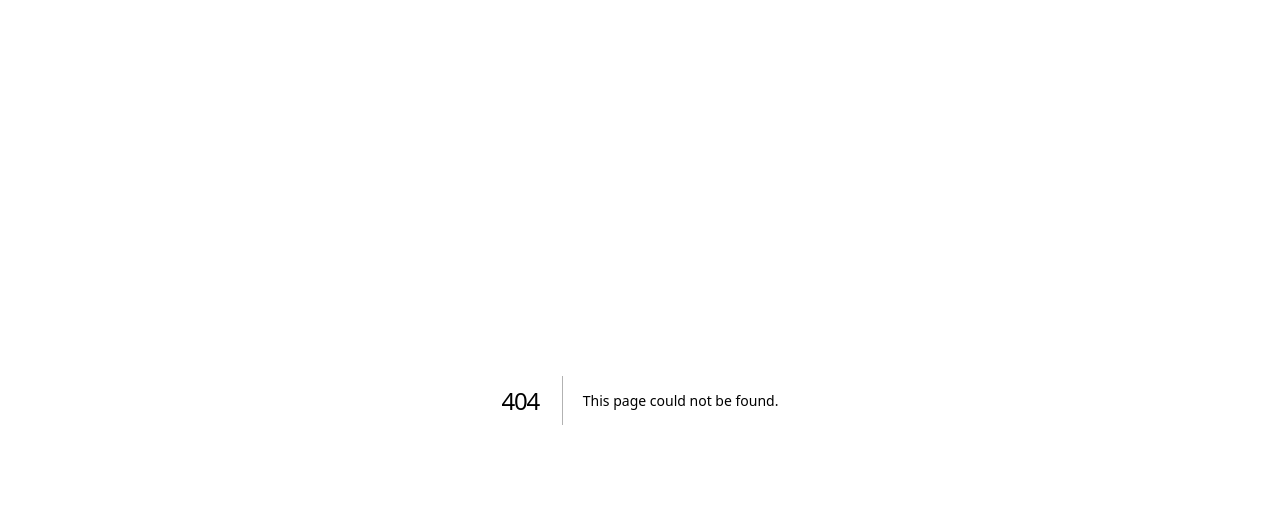
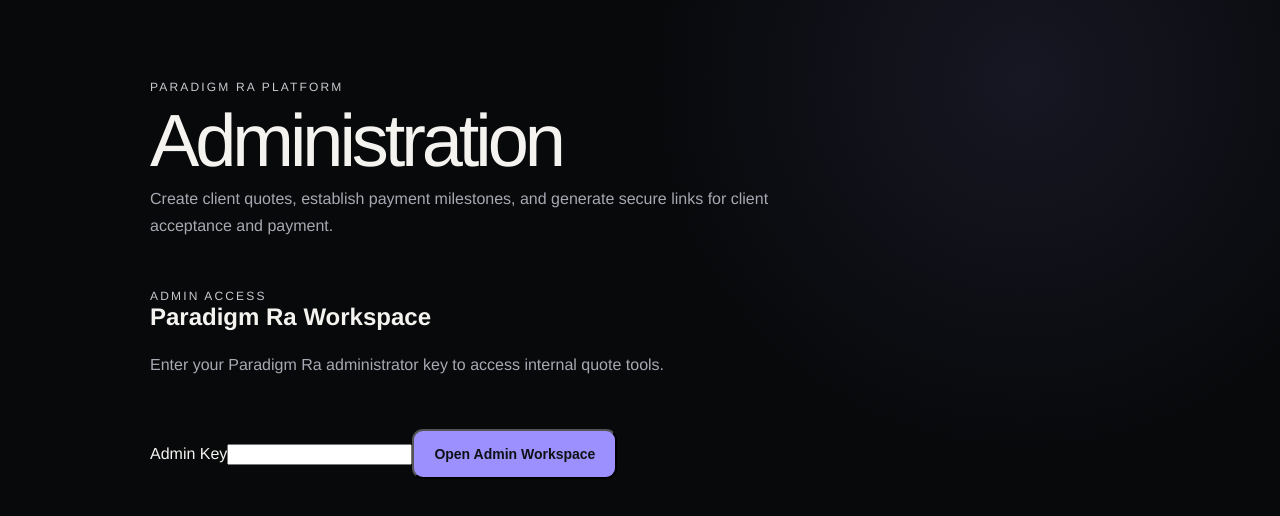
Before and after one commit to jobowie/paradigm-ra, a Next.js app: page /admin in a window 1280 px wide. Before the commit this address had no page. Shown: the top 516 px of the page. Built offline with nearby package versions, Linux system fonts and the light colour scheme.

Commit message:
add authenticated admin quote workspace

```diff
--- /dev/null
+++ b/src/app/admin/page.tsx
@@ -0,0 +1,30 @@
+import {
+  AdminWorkspace,
+} from "@/components/AdminWorkspace";
+
+
+export default function AdminPage() {
+  return (
+    <main className="admin-page">
+      <div className="shell admin-shell">
+        <p className="kicker">
+          PARADIGM RA PLATFORM
+        </p>
+
+        <h1>
+          Administration
+        </h1>
+
+        <p className="admin-intro">
+          Create client quotes,
+          establish payment milestones,
+          and generate secure links
+          for client acceptance
+          and payment.
+        </p>
+
+        <AdminWorkspace />
+      </div>
+    </main>
+  );
+}
--- a/src/components/AdminQuoteForm.tsx
+++ b/src/components/AdminQuoteForm.tsx
@@ -28,9 +28,13 @@
     .slice(0, 10);
 }
 
-export function AdminQuoteForm() {
-  const [adminKey, setAdminKey] =
-    useState("");
+interface AdminQuoteFormProps {
+  adminKey: string;
+}
+
+export function AdminQuoteForm({
+  adminKey,
+}: AdminQuoteFormProps) {
 
   const [clientName, setClientName] =
     useState(
@@ -172,20 +176,6 @@
       onSubmit={handleSubmit}
     >
       <div className="admin-form-grid">
-        <label>
-          <span>Admin Key</span>
-          <input
-            type="password"
-            required
-            value={adminKey}
-            onChange={(event) =>
-              setAdminKey(
-                event.target.value,
-              )
-            }
-          />
-        </label>
-
         <label>
           <span>Client</span>
           <input
--- /dev/null
+++ b/src/components/AdminWorkspace.tsx
@@ -0,0 +1,276 @@
+"use client";
+
+import {
+  FormEvent,
+  useEffect,
+  useState,
+} from "react";
+
+import {
+  AdminQuoteForm,
+} from "@/components/AdminQuoteForm";
+
+
+const PLATFORM_API =
+  "https://ra-platform-api.onrender.com";
+
+const SESSION_KEY =
+  "paradigm_ra_admin_key";
+
+
+async function verifyAdminKey(
+  adminKey: string,
+): Promise<boolean> {
+  const response = await fetch(
+    `${PLATFORM_API}/admin/quotes/verify`,
+    {
+      method: "POST",
+      headers: {
+        "X-RA-Admin-Key":
+          adminKey,
+      },
+      cache: "no-store",
+    },
+  );
+
+  return response.ok;
+}
+
+
+export function AdminWorkspace() {
+  const [adminKey, setAdminKey] =
+    useState("");
+
+  const [unlocked, setUnlocked] =
+    useState(false);
+
+  const [ready, setReady] =
+    useState(false);
+
+  const [verifying, setVerifying] =
+    useState(false);
+
+  const [error, setError] =
+    useState("");
+
+
+  useEffect(() => {
+    let active = true;
+
+    async function restoreSession() {
+      const saved =
+        sessionStorage.getItem(
+          SESSION_KEY,
+        );
+
+      if (!saved) {
+        if (active) {
+          setReady(true);
+        }
+
+        return;
+      }
+
+      try {
+        const valid =
+          await verifyAdminKey(
+            saved,
+          );
+
+        if (!active) {
+          return;
+        }
+
+        if (valid) {
+          setAdminKey(saved);
+          setUnlocked(true);
+        } else {
+          sessionStorage.removeItem(
+            SESSION_KEY,
+          );
+        }
+
+      } catch {
+        if (active) {
+          sessionStorage.removeItem(
+            SESSION_KEY,
+          );
+        }
+
+      } finally {
+        if (active) {
+          setReady(true);
+        }
+      }
+    }
+
+    restoreSession();
+
+    return () => {
+      active = false;
+    };
+  }, []);
+
+
+  async function handleUnlock(
+    event: FormEvent<HTMLFormElement>,
+  ) {
+    event.preventDefault();
+
+    const trimmed =
+      adminKey.trim();
+
+    if (!trimmed) {
+      return;
+    }
+
+    setVerifying(true);
+    setError("");
+
+    try {
+      const valid =
+        await verifyAdminKey(
+          trimmed,
+        );
+
+      if (!valid) {
+        sessionStorage.removeItem(
+          SESSION_KEY,
+        );
+
+        setUnlocked(false);
+
+        setError(
+          "Invalid administrator key.",
+        );
+
+        return;
+      }
+
+      sessionStorage.setItem(
+        SESSION_KEY,
+        trimmed,
+      );
+
+      setAdminKey(trimmed);
+      setUnlocked(true);
+
+    } catch {
+      setError(
+        "Unable to verify administrator access.",
+      );
+
+    } finally {
+      setVerifying(false);
+    }
+  }
+
+
+  function handleLock() {
+    sessionStorage.removeItem(
+      SESSION_KEY,
+    );
+
+    setAdminKey("");
+    setUnlocked(false);
+    setError("");
+  }
+
+
+  if (!ready) {
+    return (
+      <p className="admin-intro">
+        Verifying admin session…
+      </p>
+    );
+  }
+
+
+  if (!unlocked) {
+    return (
+      <div className="admin-access">
+        <p className="kicker">
+          ADMIN ACCESS
+        </p>
+
+        <h2>
+          Paradigm Ra Workspace
+        </h2>
+
+        <p className="admin-intro">
+          Enter your Paradigm Ra
+          administrator key to access
+          internal quote tools.
+        </p>
+
+        <form
+          className="admin-access-form"
+          onSubmit={handleUnlock}
+        >
+          <label>
+            <span>
+              Admin Key
+            </span>
+
+            <input
+              type="password"
+              autoComplete="off"
+              required
+              value={adminKey}
+              onChange={(event) =>
+                setAdminKey(
+                  event.target.value,
+                )
+              }
+            />
+          </label>
+
+          <button
+            className="button button-primary"
+            type="submit"
+            disabled={verifying}
+          >
+            {verifying
+              ? "Verifying…"
+              : "Open Admin Workspace"}
+          </button>
+
+          {error ? (
+            <p className="quote-error">
+              {error}
+            </p>
+          ) : null}
+        </form>
+      </div>
+    );
+  }
+
+
+  return (
+    <>
+      <div className="admin-workspace-header">
+        <div>
+          <p className="kicker">
+            ADMIN WORKSPACE
+          </p>
+
+          <h2>
+            New Client Quote
+          </h2>
+        </div>
+
+        <button
+          type="button"
+          className="button button-secondary"
+          onClick={handleLock}
+        >
+          Lock Admin
+        </button>
+      </div>
+
+      <AdminQuoteForm
+        adminKey={adminKey}
+      />
+    </>
+  );
+}
```
Also changed, not shown: src/app/admin/quotes/new/page.tsx (+4 -26 lines), 1 other file (tests, documents, lock files or other folders).
